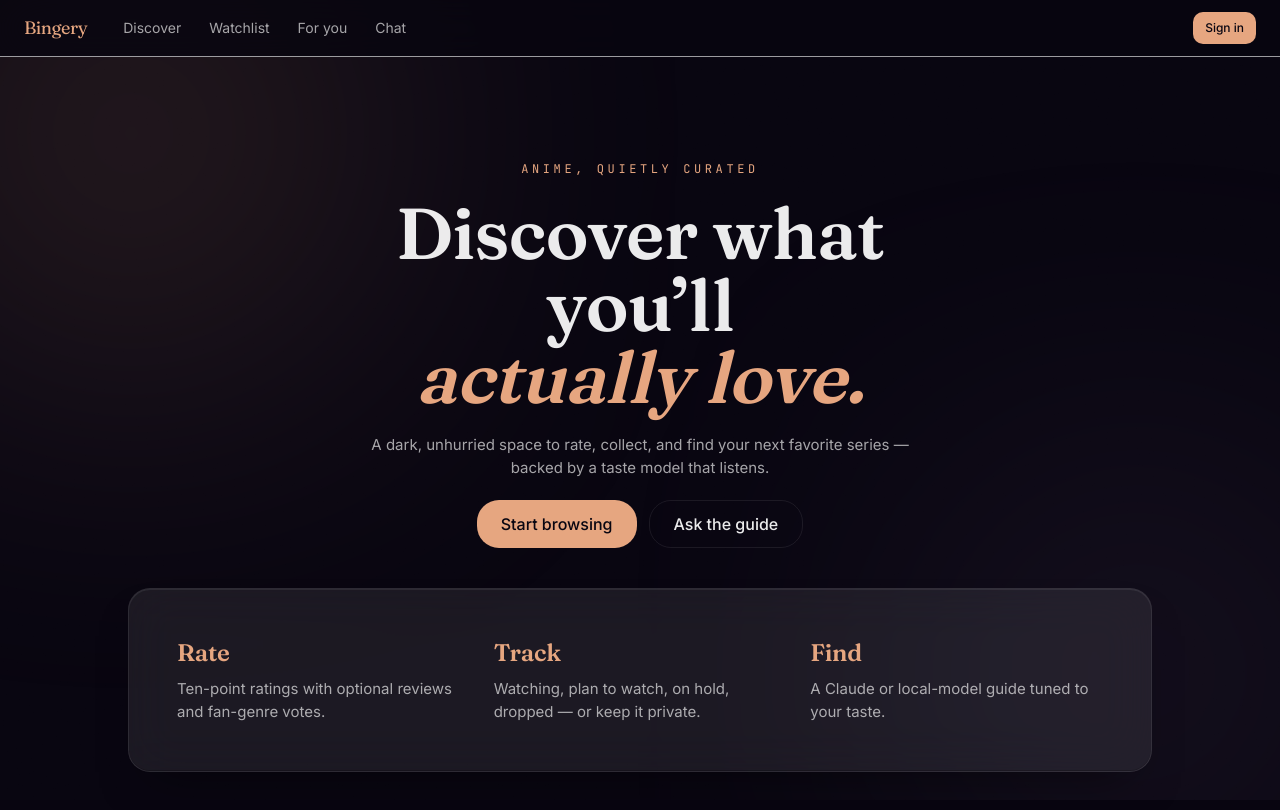
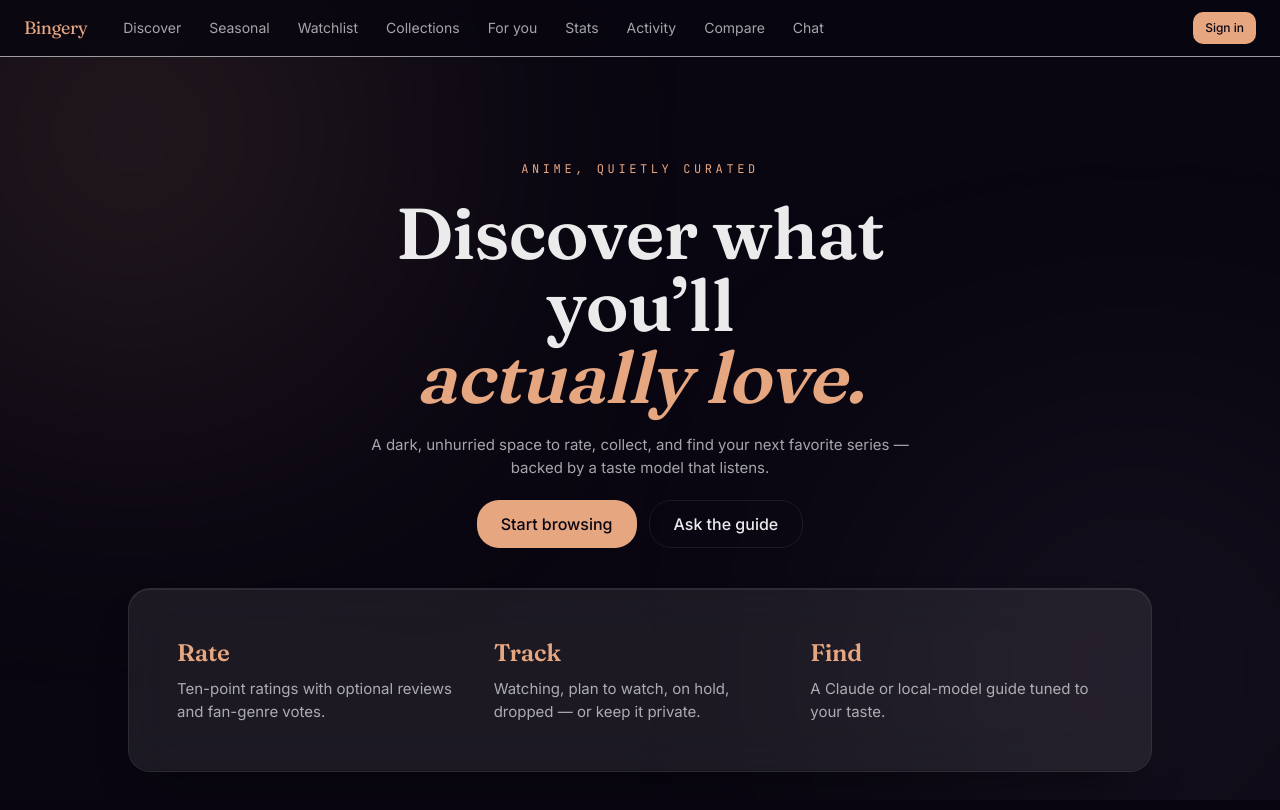
Before and after one commit to Parusann/bingery, a React (Vite) app in the folder frontend/: page / in a window 1280 px wide. Shown: the top 810 px of the page. Built offline with nearby package versions, Linux system fonts and the light colour scheme.

Commit message:
Wire feature routes and update NavBar with new links

```diff
--- a/frontend/src/layout/NavBar.tsx
+++ b/frontend/src/layout/NavBar.tsx
@@ -3,21 +3,26 @@ import { cn } from "@/lib/cn";
 
 const items = [
   { to: "/discover", label: "Discover" },
+  { to: "/seasonal", label: "Seasonal" },
   { to: "/watchlist", label: "Watchlist" },
+  { to: "/collections", label: "Collections" },
   { to: "/for-you", label: "For you" },
+  { to: "/stats", label: "Stats" },
+  { to: "/activity", label: "Activity" },
+  { to: "/compare", label: "Compare" },
   { to: "/chat", label: "Chat" },
 ];
 
 export function NavBar() {
   return (
-    <nav className="flex items-center gap-1 text-sm">
+    <nav className="flex items-center gap-1 text-sm overflow-x-auto">
       {items.map((it) => (
         <NavLink
           key={it.to}
           to={it.to}
           className={({ isActive }) =>
             cn(
-              "relative px-3 py-1.5 rounded-md text-text-muted transition-colors",
+              "shrink-0 relative px-3 py-1.5 rounded-md text-text-muted transition-colors",
               "hover:text-text hover:bg-white/[0.04]",
               isActive && "text-text bg-white/[0.06]"
             )
```
Also changed, not shown: frontend/src/routes.tsx (+13 -1 lines).
